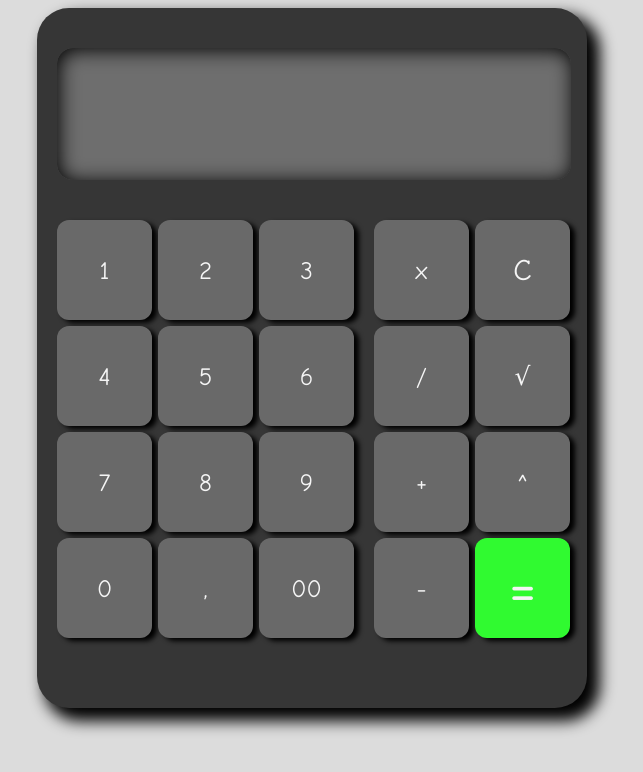
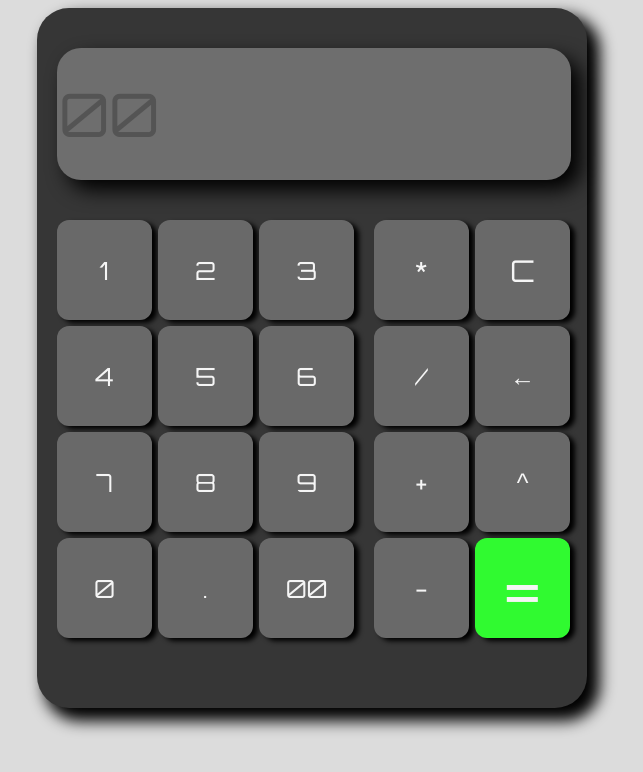
Before and after one commit to DiegoACorreia/Calculadora, a plain HTML site: page index.html in a window 1280 px wide. Both pictures are taken after a click on the button "00". Shown: the whole page, without its empty margins (328-971 px from the left). Drawn offline with Linux system fonts and the light colour scheme.

Commit message:
Adicionando o script

```diff
--- a/index.html
+++ b/index.html
@@ -4,9 +4,8 @@
     <meta charset="UTF-8">
     <meta name="viewport" content="width=device-width, initial-scale=1.0">
     <title>Calculadora</title>
-    <script src="./script/index.js"></script>
     <link rel="stylesheet" href="./style/style.css">
-    <link href="https://fonts.googleapis.com/css2?family=Comic+Neue&display=swap" rel="stylesheet">
+    <link href="https://fonts.googleapis.com/css2?family=Orbitron&display=swap" rel="stylesheet">
 </head>
 <body>
     <div class="calculadora">
@@ -15,30 +14,31 @@
         </div>
         <div id="buttonContainer">
             <div id='numericButtonsContainer'>
-                <button>1</button>
-                <button>2</button>
-                <button>3</button>
-                <button>4</button>
-                <button>5</button>
-                <button>6</button>
-                <button>7</button>
-                <button>8</button>
-                <button>9</button>
-                <button>0</button>
-                <button>,</button>
-                <button>00</button>
+                <button id='one' onclick='add("1")'>1</button>
+                <button id='two' onclick='add("2")'>2</button>
+                <button id='three' onclick='add("3")'>3</button>
+                <button id='four' onclick='add("4")'>4</button>
+                <button id='five' onclick='add("5")'>5</button>
+                <button id='six' onclick='add("6")'>6</button>
+                <button id='seven' onclick='add("7")'>7</button>
+                <button id='eight' onclick='add("8")'>8</button>
+                <button id='nine' onclick='add("9")'>9</button>
+                <button id='oh' onclick='add("0")'>0</button>
+                <button id='point' onclick='add(".")'>.</button>
+                <button id='ohoh' onclick='add("00")'>00</button>
             </div>
             <div id="operationButtonsContainer">
-                <button>x</button>
-                <button id="cleaner">C</button>
-                <button>/</button>
-                <button id="rad">√</button>
-                <button>+</button>
-                <button id="pot">^</button>
-                <button>-</button>
-                <button id ="igual">=</button>
+                <button id='mult' onclick='add("*")'>*</button>
+                <button id="cleaner" onclick="clear()">C</button>
+                <button id='div' onclick='add("/")'>/</button>
+                <button id="delete">&larr; </button>
+                <button id='sum' onclick='add("+")'>+</button>
+                <button id="pot" onclick='add("**")'>^</button>
+                <button id='subt' onclick='add("-")'>-</button>
+                <button id ="igual" onclick='result()'>=</button>
             </div>
         </div>
     </div>
 </body>
+<script src="./script/index.js"></script>
 </html>
--- a/script/index.js
+++ b/script/index.js
@@ -1 +1,33 @@
-console.log('Hello World')
+var tela = document.querySelector('#tela');
+var clearButton = document.querySelector('#cleaner');
+var deleteButton = document.querySelector('#delete')
+function add(value){
+    tela.value += value;
+    switch (tela.value[0]){
+        case '*':
+            tela.value = '';
+        case '/':
+            tela.value = '';
+        case '.':
+            tela.value = '';
+        case '**':
+            tela.value = '';
+        case '-':
+            if(tela.value[1] === '+' || tela.value[1] === '.' || tela.value[1] === '/' || tela.value[1] === '*' || tela.value[1] === '-' || tela.value[1] === '**'){
+                tela.value= '-';
+            }
+        case '+':
+            if (tela.value[1] === '+' || tela.value[1] === '.' || tela.value[1] === '/' || tela.value[1] === '*' || tela.value[1] === '-' || tela.value[1] === '**'){
+                tela.value= '+';
+            }
+    }
+}
+function result(){
+    tela.value = eval(tela.value);
+}
+deleteButton.onclick = function(){
+    tela.value = tela.value.substring(0, (tela.value.length -1))
+}
+clearButton.onclick = function(){
+    tela.value = '';
+}
--- a/style/style.css
+++ b/style/style.css
@@ -8,16 +8,18 @@ div.calculadora{
     border: none;
     background-color:#363636;
     border-radius: 32px;
-    font-family:'Comic Neue', cursive;
+    font-family: 'Orbitron', sans-serif;
     box-shadow: 10px 10px 15px 3px;
 }
 #tela{
+    font-family: inherit;
+    font-size: 60px;
     width: 510px;
     height: 130px;
     margin: 40px 20px;
     border:none;
-    border-radius: 16px;
-    box-shadow: inset 2px 2px 20px black;
+    border-radius: 24px;
+    box-shadow:10px 10px 20px black;
 }
 #buttonContainer{
     display: grid;
@@ -39,6 +41,7 @@ div.calculadora{
     grid-gap: 6px;
 }
 button{
+    outline: none;
     cursor: pointer;
     border: none;
     border-radius: 12px;
```
